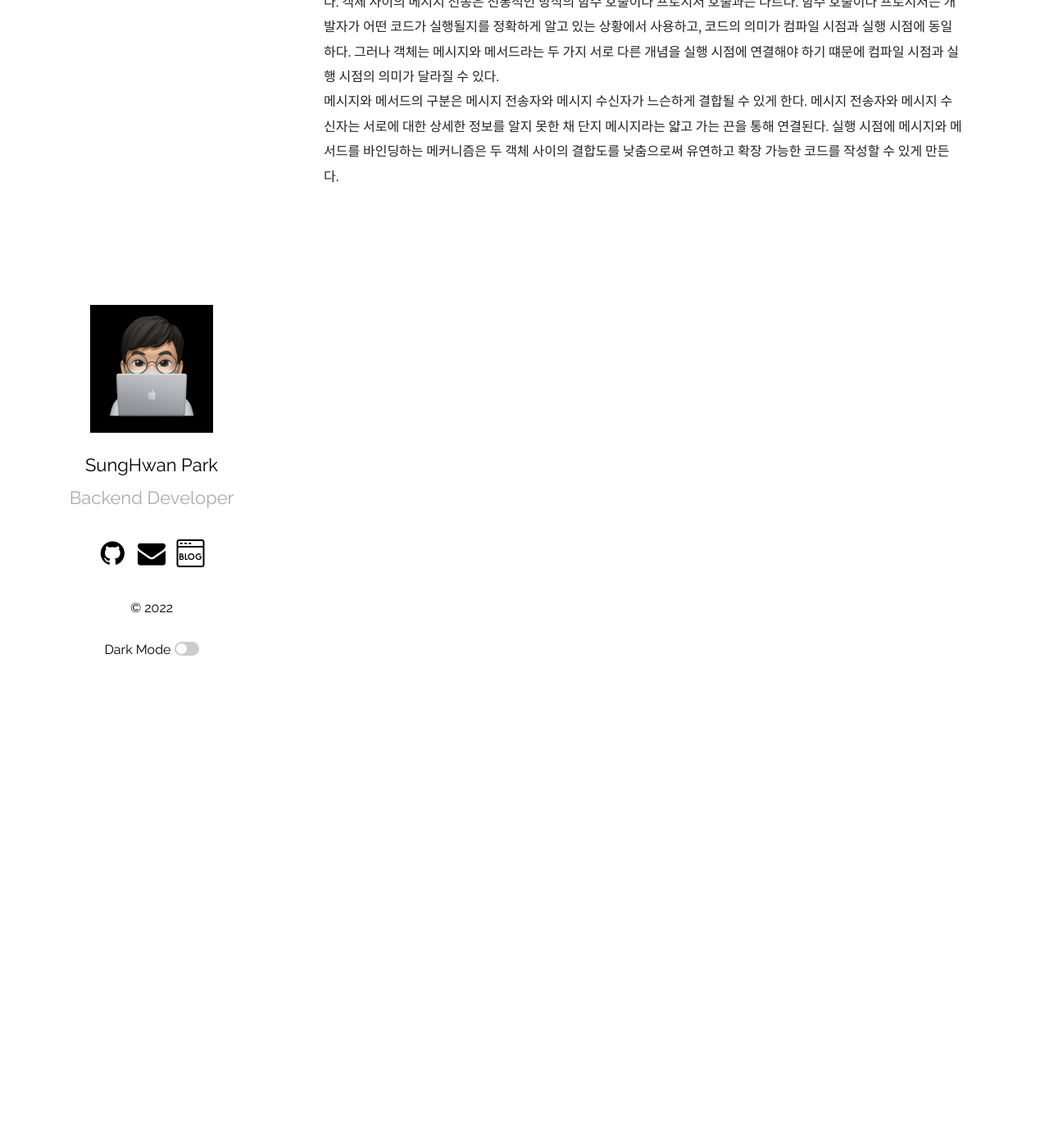
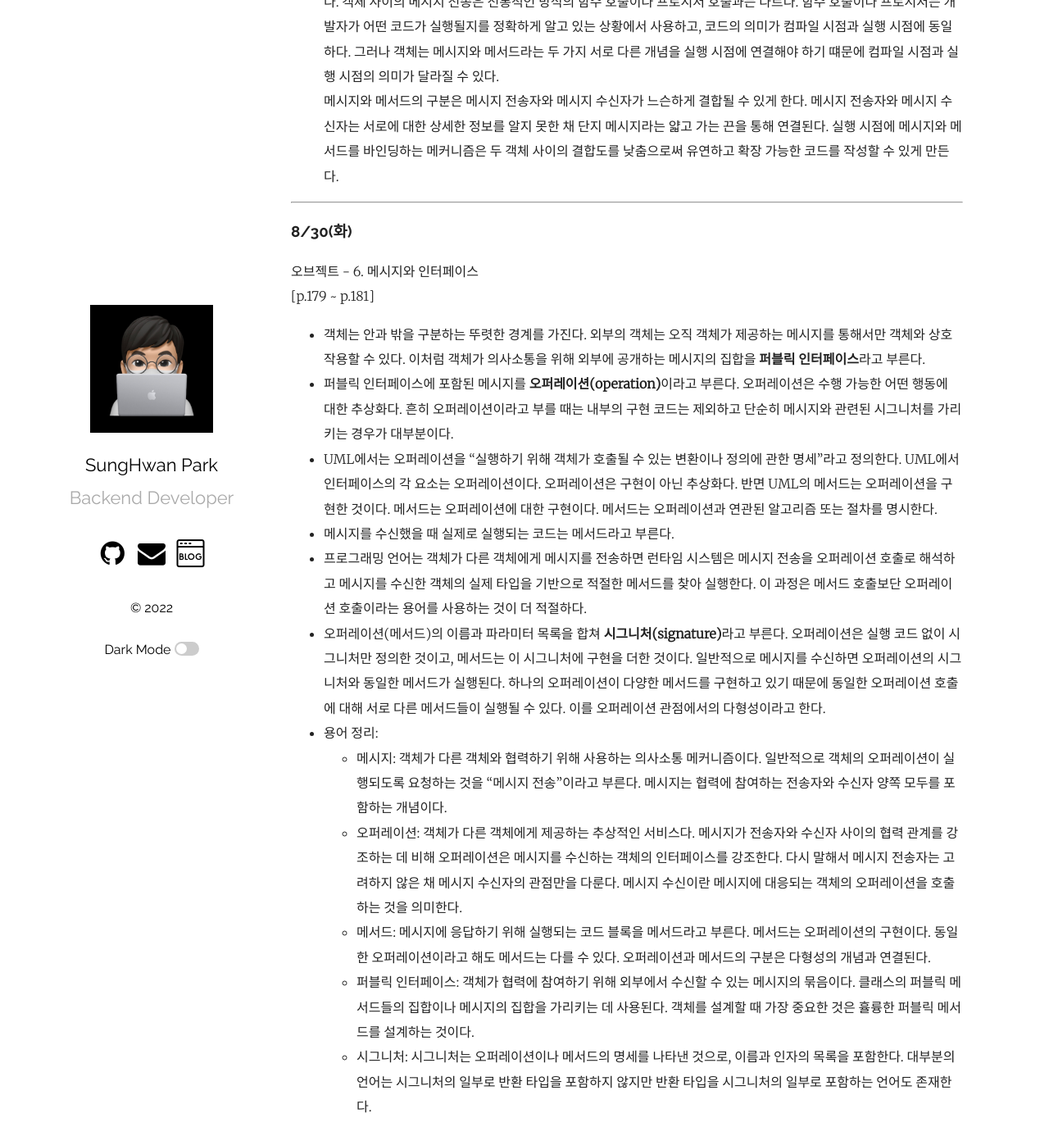
Before and after one commit to mrpark219/TIL, a Jekyll site: the page built from _posts/2022-08-01-8월TIL.markdown, in a window 1280 px wide and 1400 px high, scrolled down 28706 px. Shown: the top 1397 px of the window at 82% size. Built offline with Jekyll 4.4.1, drawn with Linux system fonts in a browser that asks for light colours; comment, search, counter and statistics services are not loaded.

Commit message:
feat: 2022-08-30 TIL 추가

```diff
--- a/_posts/2022-08-01-8월TIL.markdown
+++ b/_posts/2022-08-01-8월TIL.markdown
@@ -618,3 +618,23 @@ categories: 202208 TIL
     메시지는 **오퍼레이션명(operation name)**과 **인자(argument)**로 구성되며 메시지 전송은 여기에 **메시지 수신자**를 추가한 것이다. 자바에서는 수신자.오퍼레이션명(인자)의 형태로 메시지를 표기한다.
 -   메시지를 수신했을 때 실제로 실행되는 함수 또는 프로시저를 **메서드**라고 부른다. 중요한 것은 코드 상에서 동일한 이름의 변수(condition)에게 동일한 메시지를 전송하더라도 객체의 타입에 따라 실행되는 메서드가 달라질 수 있다는 것이다. 객체 사이의 메시지 전송은 전통적인 방식의 함수 호출이나 프로시저 호출과는 다르다. 함수 호출이나 프로시저는 개발자가 어떤 코드가 실행될지를 정확하게 알고 있는 상황에서 사용하고, 코드의 의미가 컴파일 시점과 실행 시점에 동일하다. 그러나 객체는 메시지와 메서드라는 두 가지 서로 다른 개념을 실행 시점에 연결해야 하기 떄문에 컴파일 시점과 실행 시점의 의미가 달라질 수 있다.
     메시지와 메서드의 구분은 메시지 전송자와 메시지 수신자가 느슨하게 결합될 수 있게 한다. 메시지 전송자와 메시지 수신자는 서로에 대한 상세한 정보를 알지 못한 채 단지 메시지라는 얇고 가는 끈을 통해 연결된다. 실행 시점에 메시지와 메서드를 바인딩하는 메커니즘은 두 객체 사이의 결합도를 낮춤으로써 유연하고 확장 가능한 코드를 작성할 수 있게 만든다.
+
+---
+
+### 8/30(화)
+
+오브젝트 - 6. 메시지와 인터페이스
+[p.179 ~ p.181]
+
+-   객체는 안과 밖을 구분하는 뚜렷한 경계를 가진다. 외부의 객체는 오직 객체가 제공하는 메시지를 통해서만 객체와 상호작용할 수 있다. 이처럼 객체가 의사소통을 위해 외부에 공개하는 메시지의 집합을 **퍼블릭 인터페이스**라고 부른다.
+-   퍼블릭 인터페이스에 포함된 메시지를 **오퍼레이션(operation)**이라고 부른다. 오퍼레이션은 수행 가능한 어떤 행동에 대한 추상화다. 흔히 오퍼레이션이라고 부를 때는 내부의 구현 코드는 제외하고 단순히 메시지와 관련된 시그니처를 가리키는 경우가 대부분이다.
+-   UML에서는 오퍼레이션을 "실행하기 위해 객체가 호출될 수 있는 변환이나 정의에 관한 명세"라고 정의한다. UML에서 인터페이스의 각 요소는 오퍼레이션이다. 오퍼레이션은 구현이 아닌 추상화다. 반면 UML의 메서드는 오퍼레이션을 구현한 것이다. 메서드는 오퍼레이션에 대한 구현이다. 메서드는 오퍼레이션과 연관된 알고리즘 또는 절차를 명시한다.
+-   메시지를 수신했을 때 실제로 실행되는 코드는 메서드라고 부른다.
+-   프로그래밍 언어는 객체가 다른 객체에게 메시지를 전송하면 런타임 시스템은 메시지 전송을 오퍼레이션 호출로 해석하고 메시지를 수신한 객체의 실제 타입을 기반으로 적절한 메서드를 찾아 실행한다. 이 과정은 메서드 호출보단 오퍼레이션 호출이라는 용어를 사용하는 것이 더 적절하다.
+-   오퍼레이션(메서드)의 이름과 파라미터 목록을 합쳐 **시그니처(signature)**라고 부른다. 오퍼레이션은 실행 코드 없이 시그니처만 정의한 것이고, 메서드는 이 시그니처에 구현을 더한 것이다. 일반적으로 메시지를 수신하면 오퍼레이션의 시그니처와 동일한 메서드가 실행된다. 하나의 오퍼레이션이 다양한 메서드를 구현하고 있기 때문에 동일한 오퍼레이션 호출에 대해 서로 다른 메서드들이 실행될 수 있다. 이를 오퍼레이션 관점에서의 다형성이라고 한다.
+-   용어 정리:
+    -   메시지: 객체가 다른 객체와 협력하기 위해 사용하는 의사소통 메커니즘이다. 일반적으로 객체의 오퍼레이션이 실행되도록 요청하는 것을 "메시지 전송"이라고 부른다. 메시지는 협력에 참여하는 전송자와 수신자 양쪽 모두를 포함하는 개념이다.
+    -   오퍼레이션: 객체가 다른 객체에게 제공하는 추상적인 서비스다. 메시지가 전송자와 수신자 사이의 협력 관계를 강조하는 데 비해 오퍼레이션은 메시지를 수신하는 객체의 인터페이스를 강조한다. 다시 말해서 메시지 전송자는 고려하지 않은 채 메시지 수신자의 관점만을 다룬다. 메시지 수신이란 메시지에 대응되는 객체의 오퍼레이션을 호출하는 것을 의미한다.
+    -   메서드: 메시지에 응답하기 위해 실행되는 코드 블록을 메서드라고 부른다. 메서드는 오퍼레이션의 구현이다. 동일한 오퍼레이션이라고 해도 메서드는 다를 수 있다. 오퍼레이션과 메서드의 구분은 다형성의 개념과 연결된다.
+    -   퍼블릭 인터페이스: 객체가 협력에 참여하기 위해 외부에서 수신할 수 있는 메시지의 묶음이다. 클래스의 퍼블릭 메서드들의 집합이나 메시지의 집합을 가리키는 데 사용된다. 객체를 설계할 때 가장 중요한 것은 휼륭한 퍼블릭 메서드를 설계하는 것이다.
+    -   시그니처: 시그니처는 오퍼레이션이나 메서드의 명세를 나타낸 것으로, 이름과 인자의 목록을 포함한다. 대부분의 언어는 시그니처의 일부로 반환 타입을 포함하지 않지만 반환 타입을 시그니처의 일부로 포함하는 언어도 존재한다.
```
